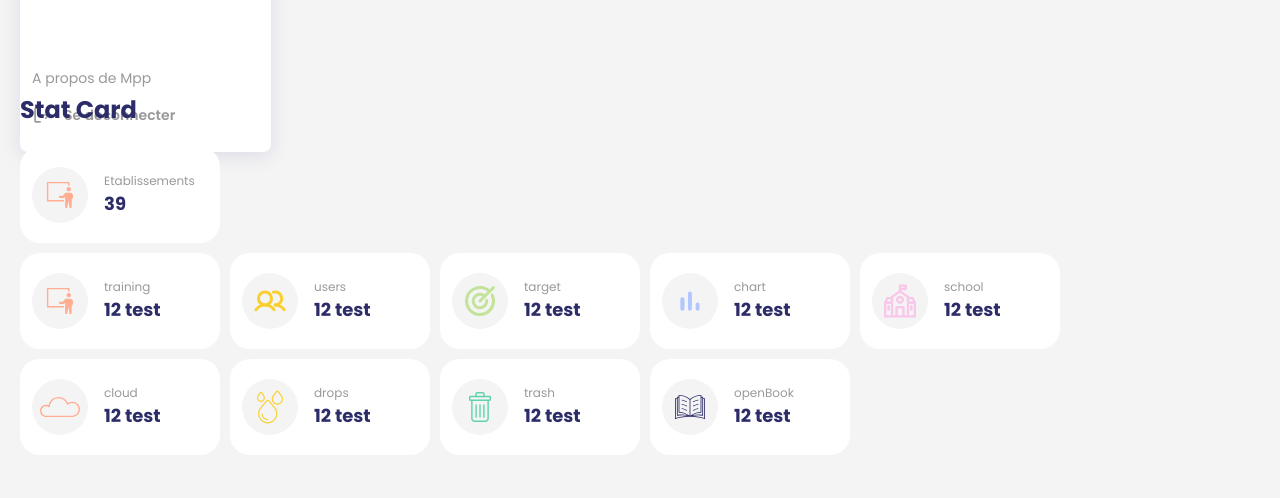
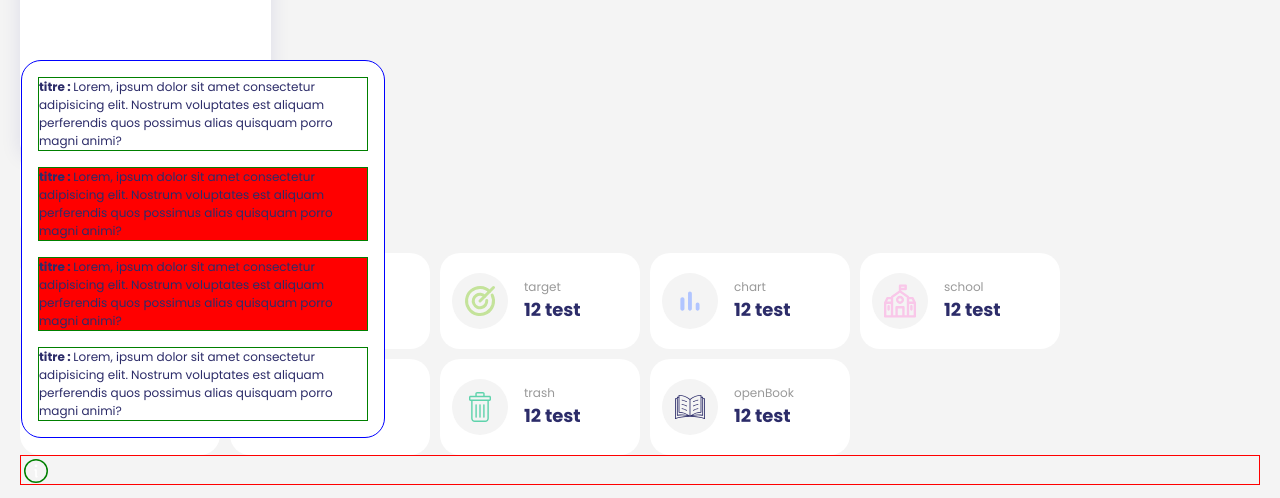
Before and after one commit to Ma-Petite-Planete/ma-petite-librairie, a React (Vite) app: page / in a window 1280 px wide. Shown: the part 3451-3949 px from the top of the page. Before the commit the page ends 3926 px from the top, so only its background shows below. Built offline with nearby package versions, Linux system fonts and the light colour scheme.

Commit message:
wip - affichage glossaire au hover

```diff
--- a/src/App.tsx
+++ b/src/App.tsx
@@ -17,6 +17,7 @@ import { ReactComponent as LogoOnly } from './ressources/logo/sco_logo_only_yell
 import { ScoColors } from './utils/Mppcolors';
 import { MppIcons } from './utils/MppIcons';
 import MppCardEdition from './components/MppCardEdition/MppCardEdition';
+import MppInfosPin, { Direction } from './components/MppInfosPin/MppInfosPin';
 
 function App() {
   return (
@@ -138,8 +139,8 @@ function App() {
         backgroundColor={ScoColors.veryLightYellow}
         textColor={ScoColors.darkBlue}
         editionName={'Edition Automne 2024'}
-        editionDatesInfos='Du lundi 18 novembre 9h au lundi 9 décembre 20h'
-        editionMessage='Il reste 7 jours !'
+        editionDatesInfos="Du lundi 18 novembre 9h au lundi 9 décembre 20h"
+        editionMessage="Il reste 7 jours !"
       />
       <div style={{ height: '90vh' }}>
         <MppMenu
@@ -204,11 +205,25 @@ function App() {
                 title={iconName}
                 IconComponent={IconComponent}
                 stat={12}
-                statDetails='test'
+                statDetails="test"
               />
             </div>
           ))}
       </div>
+
+      <MppInfosPin
+        direction={Direction.top_right}
+        texts={[
+          {
+            titre: 'un titre de merde',
+            text: 'Lorem, ipsum dolor sit amet consectetur adipisicing elit. Nostrumvoluptates est aliquam perferendis quos possimus alias quisquam porromagni animi?',
+          },
+          {
+            titre: 'un titre de merde',
+            text: 'Lorem, ipsum dolor sit amet consectetur adipisicing elit. Nostrumvoluptates est aliquam perferendis quos possimus alias quisquam porromagni animi?',
+          },
+        ]}
+      />
     </div>
   );
 }
--- a/src/components/MppInfosPin/MppInfosPin.tsx
+++ b/src/components/MppInfosPin/MppInfosPin.tsx
@@ -1,22 +1,87 @@
 import React from 'react';
 import { MppIcons } from '../../utils/MppIcons';
+import './mpp_infos_pin.css';
+
+export enum Direction {
+  top_right,
+  top_left,
+  bottom_left,
+  bottom_right,
+}
 interface MppInfosPinProps {
+  texts: Array<object>;
+  direction: Direction;
+}
 
-}
-[
-  {
-    title: 'truc',
-    content: 'contenu',
-  },
-];
+const MppInfosPin: React.FC<MppInfosPinProps> = ({
+  texts,
+  direction = Direction.bottom_left,
+}) => {
+  let directionStyleValues: React.CSSProperties;
+  switch (direction) {
+    case Direction.bottom_right:
+      directionStyleValues = {
+        top: '46px',
+      };
+      break;
 
-const MppInfosPin: React.FC<MppInfosPinProps> = ({}) => {
+    case Direction.top_left:
+      directionStyleValues = {
+        bottom: '46px',
+        right: 0,
+      };
+      break;
+
+    case Direction.top_right:
+      directionStyleValues = {
+        bottom: '46px',
+      };
+      break;
+
+    default:
+      directionStyleValues = {
+        top: '46px',
+        right: '0',
+      };
+  }
+
+  console.log('🚀 ~ texts:', texts);
+  const [hover, setHover] = React.useState(true);
+
   return (
-    <div className='infos_pin_main'>
-      <MppIcons.infos className='icon' />
-      <div className='infos_pin_container'>
-        <p className='infos_content'>
-          <span className='infos_title'></span>
+    <div className="infos_pin_main">
+      <MppIcons.infos
+        className="infos_pin_main_icon"
+        onMouseEnter={() => setHover(true)}
+        onMouseLeave={() => setHover(false)}
+      />
+      <div
+        className={` ${hover ? 'infos_content_visible' : 'infos_content_invisible'} infos_pin_container`}
+        style={directionStyleValues}
+      >
+        <p className="infos_content text_small">
+          <span className="infos_title text_small_b">titre : </span>
+          Lorem, ipsum dolor sit amet consectetur adipisicing elit. Nostrum
+          voluptates est aliquam perferendis quos possimus alias quisquam porro
+          magni animi?
+        </p>
+        <p className="infos_content text_small">
+          <span className="infos_title text_small_b">titre : </span>
+          Lorem, ipsum dolor sit amet consectetur adipisicing elit. Nostrum
+          voluptates est aliquam perferendis quos possimus alias quisquam porro
+          magni animi?
+        </p>
+        <p className="infos_content text_small">
+          <span className="infos_title text_small_b">titre : </span>
+          Lorem, ipsum dolor sit amet consectetur adipisicing elit. Nostrum
+          voluptates est aliquam perferendis quos possimus alias quisquam porro
+          magni animi?
+        </p>
+        <p className="infos_content text_small">
+          <span className="infos_title text_small_b">titre : </span>
+          Lorem, ipsum dolor sit amet consectetur adipisicing elit. Nostrum
+          voluptates est aliquam perferendis quos possimus alias quisquam porro
+          magni animi?
         </p>
       </div>
     </div>
--- /dev/null
+++ b/src/components/MppInfosPin/mpp_infos_pin.css
@@ -0,0 +1,39 @@
+.infos_pin_main_icon {
+  display: block;
+}
+
+.infos_content_visible {
+  display: block;
+}
+
+.infos_content_invisible {
+  display: none;
+}
+
+.infos_pin_main {
+  border: 1px solid red;
+  display: inline-block;
+  box-sizing: border-box;
+  position: relative;
+  height: 30px;
+  width: 100%;
+}
+
+.infos_pin_container {
+  border: 1px solid blue;
+  position: absolute;
+  max-width: 20.625rem;
+  min-width: 15rem;
+  padding: 16px;
+  border-radius: var(--big_border_radius);
+  background-color: var(--white);
+}
+
+.infos_content {
+  border: 1px solid green;
+}
+
+.infos_content:not(:first-child):not(:last-child) {
+  background-color: red;
+  margin: 16px 0;
+}
```
Also changed, not shown: src/ressources/icons/Info.svg.
